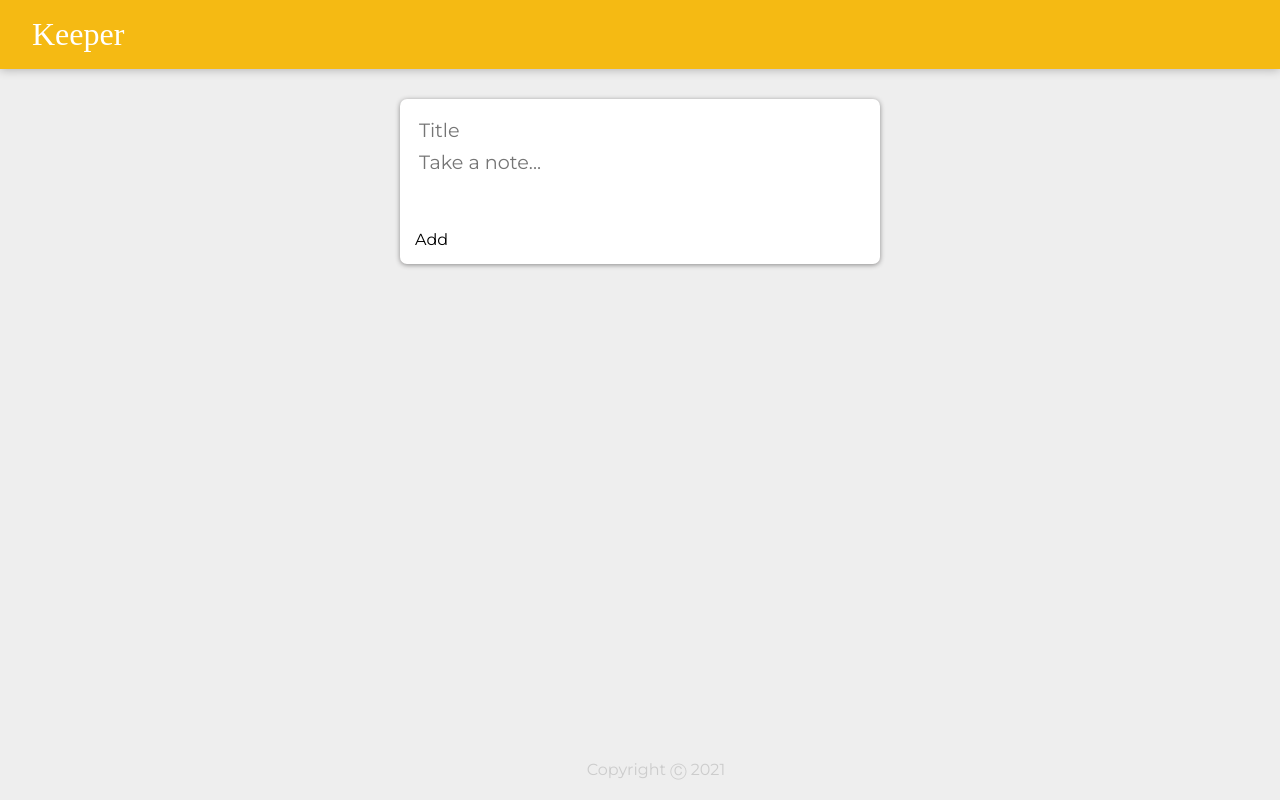
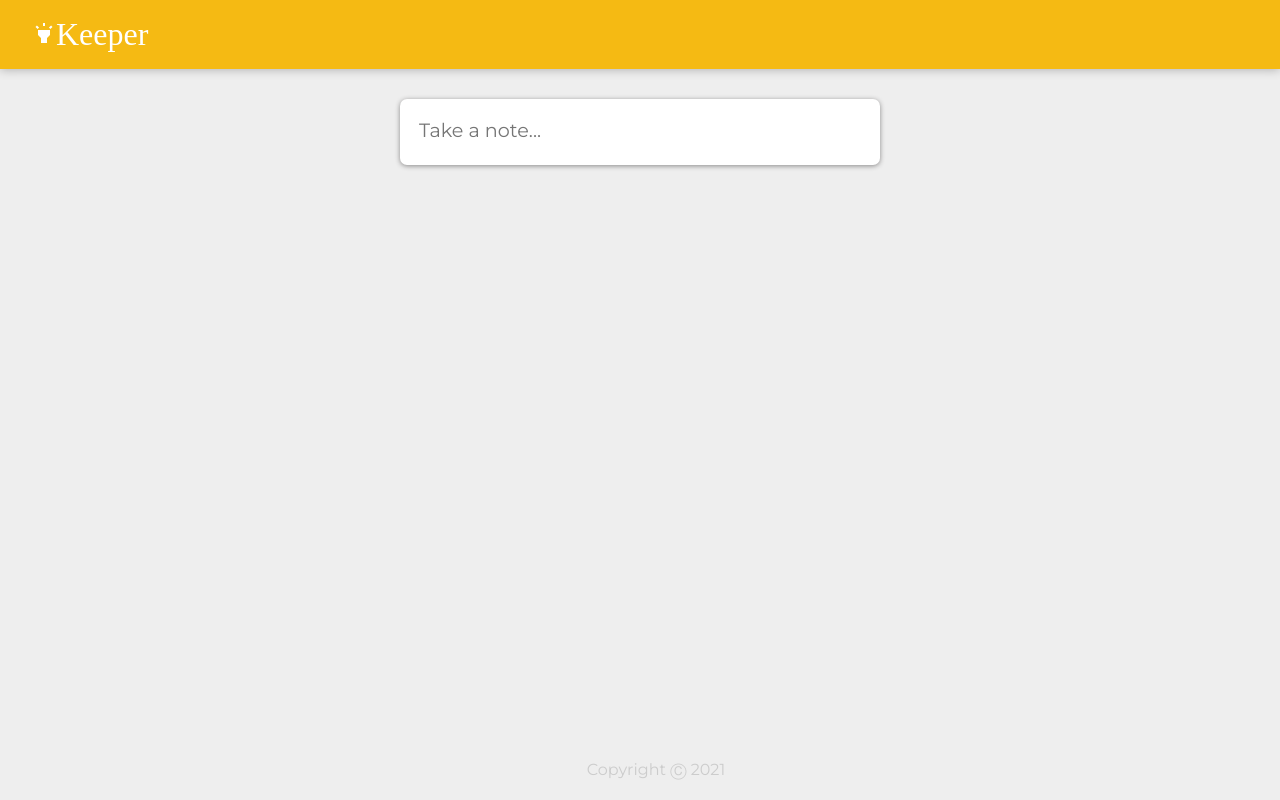
Before and after one commit to Tianyao-Ma/Keeper_App, a React (Create React App) app: page / in a window 1280 px wide. Built offline with nearby package versions, Linux system fonts and the light colour scheme; a web font is replaced by a local one.

Commit message:
styling final page with materialUI

```diff
--- a/package.json
+++ b/package.json
@@ -3,6 +3,8 @@
   "version": "0.1.0",
   "private": true,
   "dependencies": {
+    "@material-ui/core": "^4.12.3",
+    "@material-ui/icons": "^4.11.2",
     "@testing-library/jest-dom": "^5.14.1",
     "@testing-library/react": "^11.2.7",
     "@testing-library/user-event": "^12.8.3",
--- a/public/styles.css
+++ b/public/styles.css
@@ -8,6 +8,9 @@ html {
 }
 body {
   background: #eee;
+  background-image: url(background-color: #8a0027;
+  background-image: background-color: #8a0027;
+  background-image: url("https://www.transparenttextures.com/patterns/arches.png");
   padding: 0 16px;
 }
 
@@ -67,7 +70,7 @@ footer p {
   outline: none;
 }
 
-form {
+form.create-note {
   position: relative;
   width: 480px;
   margin: 30px auto 20px auto;
@@ -76,8 +79,8 @@ form {
   border-radius: 7px;
   box-shadow: 0 1px 5px rgb(138, 137, 137);
 }
-form input,
-form textarea {
+form.create-note input,
+form.create-note textarea {
   width: 100%;
   border: none;
   padding: 4px;
@@ -86,7 +89,7 @@ form textarea {
   font-family: inherit;
   resize: none;
 }
-form button {
+form.create-note button {
   position: absolute;
   right: 18px;
   bottom: -18px;
--- a/src/components/CreateArea.jsx
+++ b/src/components/CreateArea.jsx
@@ -1,10 +1,14 @@
 import React, { useState } from "react";
+import AddCircleIcon from '@material-ui/icons/AddCircle';
+import Fab from '@material-ui/core/Fab';
+import Zoom from '@material-ui/core/Zoom';
 
 function CreateArea(props) {
     const [note, setNote] = useState({
         title: "",
         content: ""
     });
+    const [extended, setExtended] = useState(false);
 
     function handleInput(event) {
         const { name, value } = event.target;
@@ -25,12 +29,22 @@ function CreateArea(props) {
         event.preventDefault();
     }
 
+    function handleClick() {
+        setExtended(true);
+    }
+
     return (
         <div>
-            <form>
-                <input onChange={handleInput} value={note.title} name="title" placeholder="Title" />
-                <textarea onChange={handleInput} name="content" value={note.content} placeholder="Take a note..." rows="3" />
-                <buttone onClick={submitNote}>Add</buttone>
+            <form className="create-note">
+                {extended && <input onChange={handleInput} value={note.title} name="title" placeholder="Title" />}
+                <textarea onClick={handleClick} onChange={handleInput}
+                    name="content"
+                    value={note.content}
+                    placeholder="Take a note..."
+                    rows={extended ? "3": "1"} />
+                <Zoom in={extended}>
+                    <Fab onClick={submitNote}><AddCircleIcon /></Fab>
+                </Zoom>
             </form>
         </div>
     );
--- a/src/components/Header.jsx
+++ b/src/components/Header.jsx
@@ -1,10 +1,13 @@
 import React from "react";
+import HighlightIcon from '@material-ui/icons/Highlight';
 
 
 function Header() {
     return (
         <header>
-            <h1>Keeper</h1>
+            <h1>
+                <HighlightIcon/>
+                Keeper</h1>
         </header>
     )
 }
--- a/src/components/Note.jsx
+++ b/src/components/Note.jsx
@@ -1,4 +1,5 @@
 import React from "react";
+import DeleteIcon from '@material-ui/icons/Delete';
 
 
 function Note(props) {
@@ -7,11 +8,13 @@ function Note(props) {
         props.onDelete(props.id);
     }
 
-    return(
+    return (
         <div className="note">
-            <h1>{ props.title }</h1>
-            <p>{ props.content }</p>
-            <button onClick={handleClick}>DELETE</button>
+            <h1>{props.title}</h1>
+            <p>{props.content}</p>
+            <button onClick={handleClick}>
+                <DeleteIcon />
+            </button>
         </div>
     )
 }
```
Also changed, not shown: 1 other file (tests, documents, lock files or other folders).
